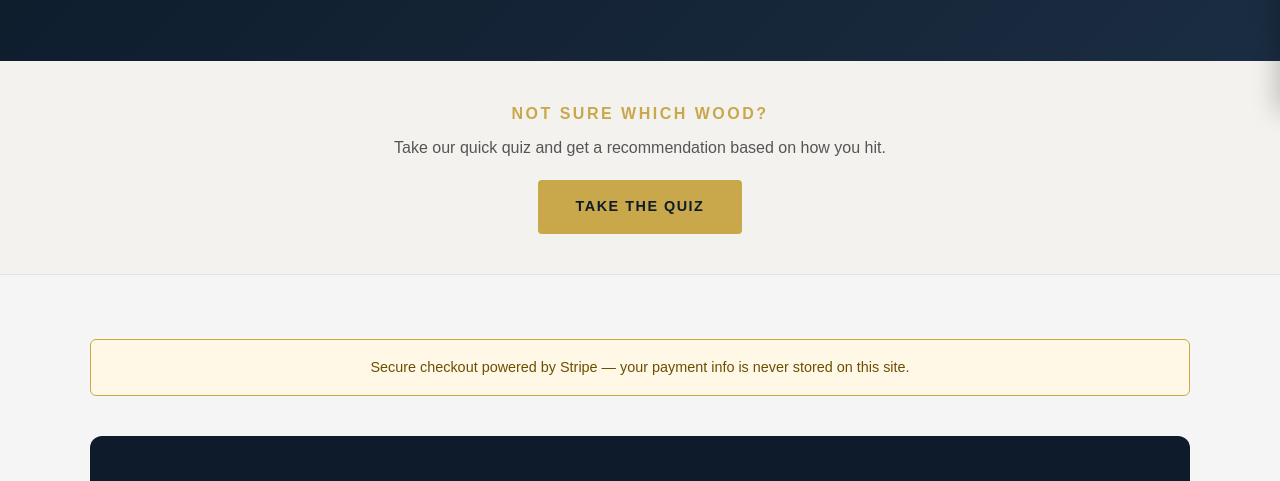
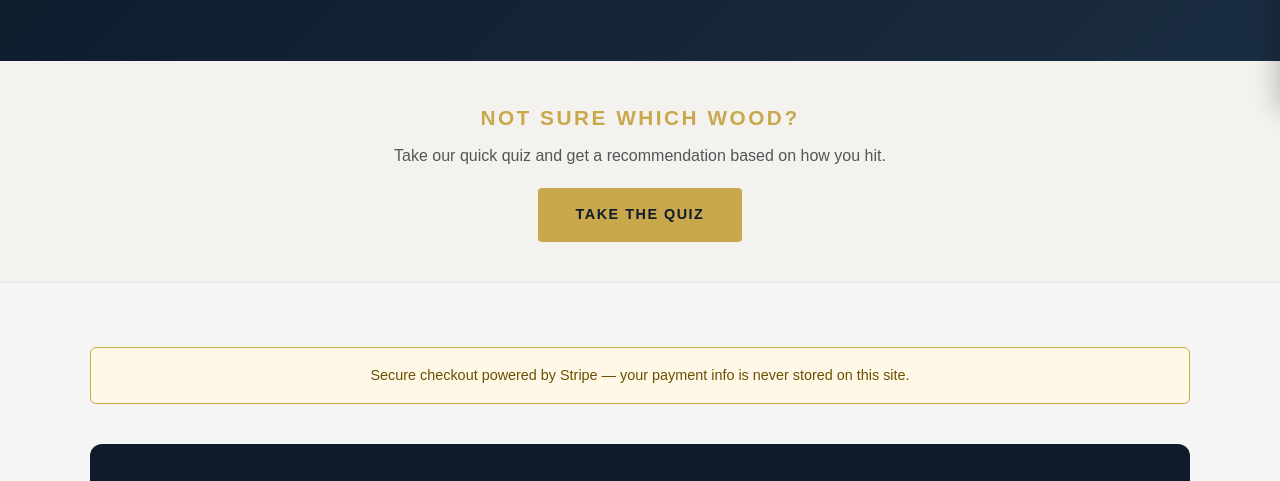
Before and after one commit to drpkimball2010-ux/Gibraltar-Bat, a website: page shop.html in a window 1280 px wide. Shown: the part 265-746 px from the top of the page. Drawn offline with Linux system fonts and the light colour scheme.

Commit message:
Shop: enlarge 'Not Sure Which Wood?' heading

```diff
--- a/shop.html
+++ b/shop.html
@@ -36,7 +36,7 @@
 
   <!-- WOOD FINDER TEASER -->
   <div style="background: #f4f2ef; padding: 2.5rem 2rem; text-align: center; border-bottom: 1px solid #e5e3df;">
-    <p style="font-family:Arial,sans-serif; font-size:1rem; letter-spacing:2.5px; text-transform:uppercase; color:var(--gold); font-weight:700; margin-bottom:0.5rem;">Not Sure Which Wood?</p>
+    <p style="font-family:Arial,sans-serif; font-size:1.3rem; letter-spacing:2.5px; text-transform:uppercase; color:var(--gold); font-weight:700; margin-bottom:0.5rem;">Not Sure Which Wood?</p>
     <p style="font-family:Arial,sans-serif; font-size:1rem; color:#555; margin-bottom:1.2rem;">Take our quick quiz and get a recommendation based on how you hit.</p>
     <a href="wood-guide.html" class="btn btn-primary">Take the Quiz</a>
   </div>
```
